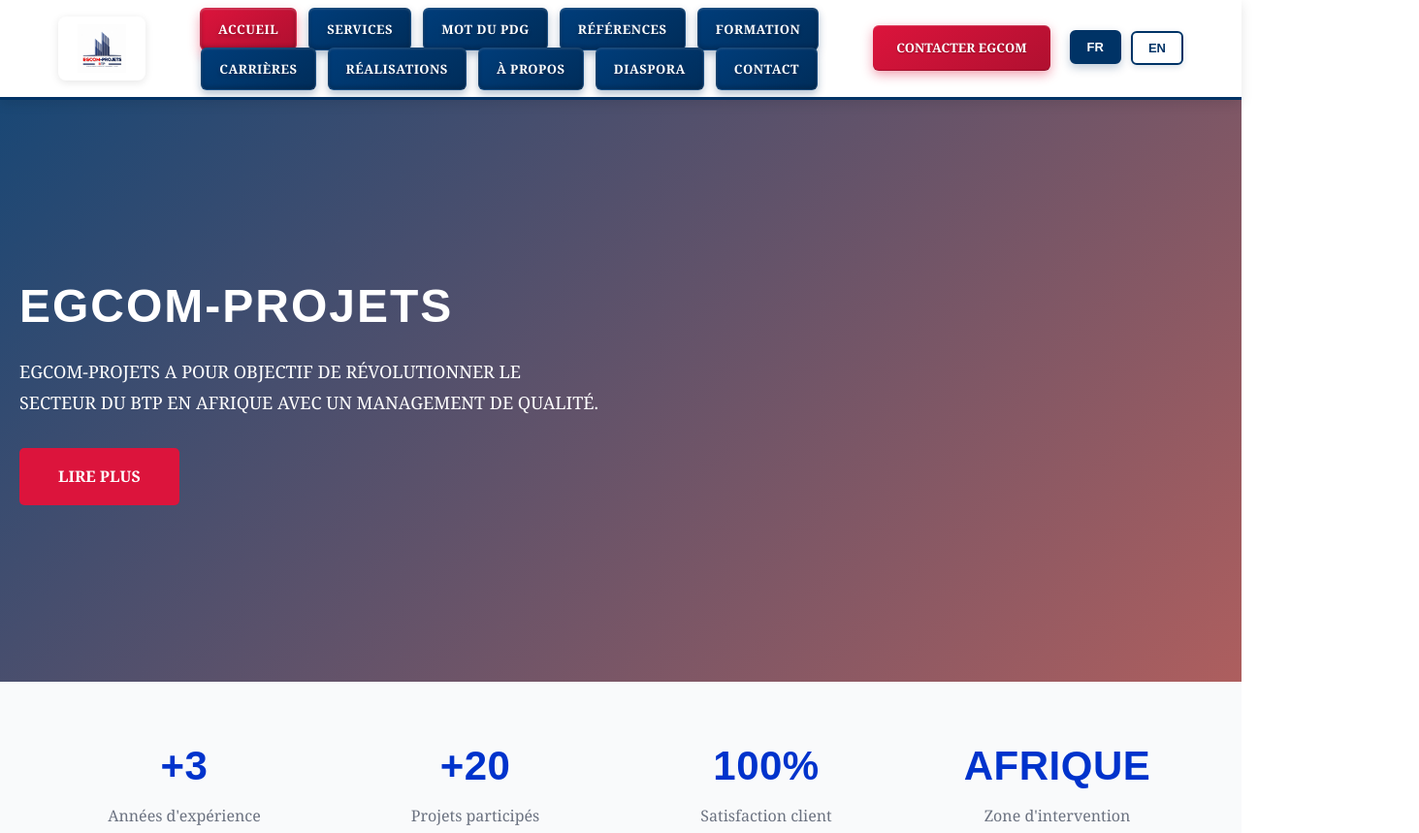
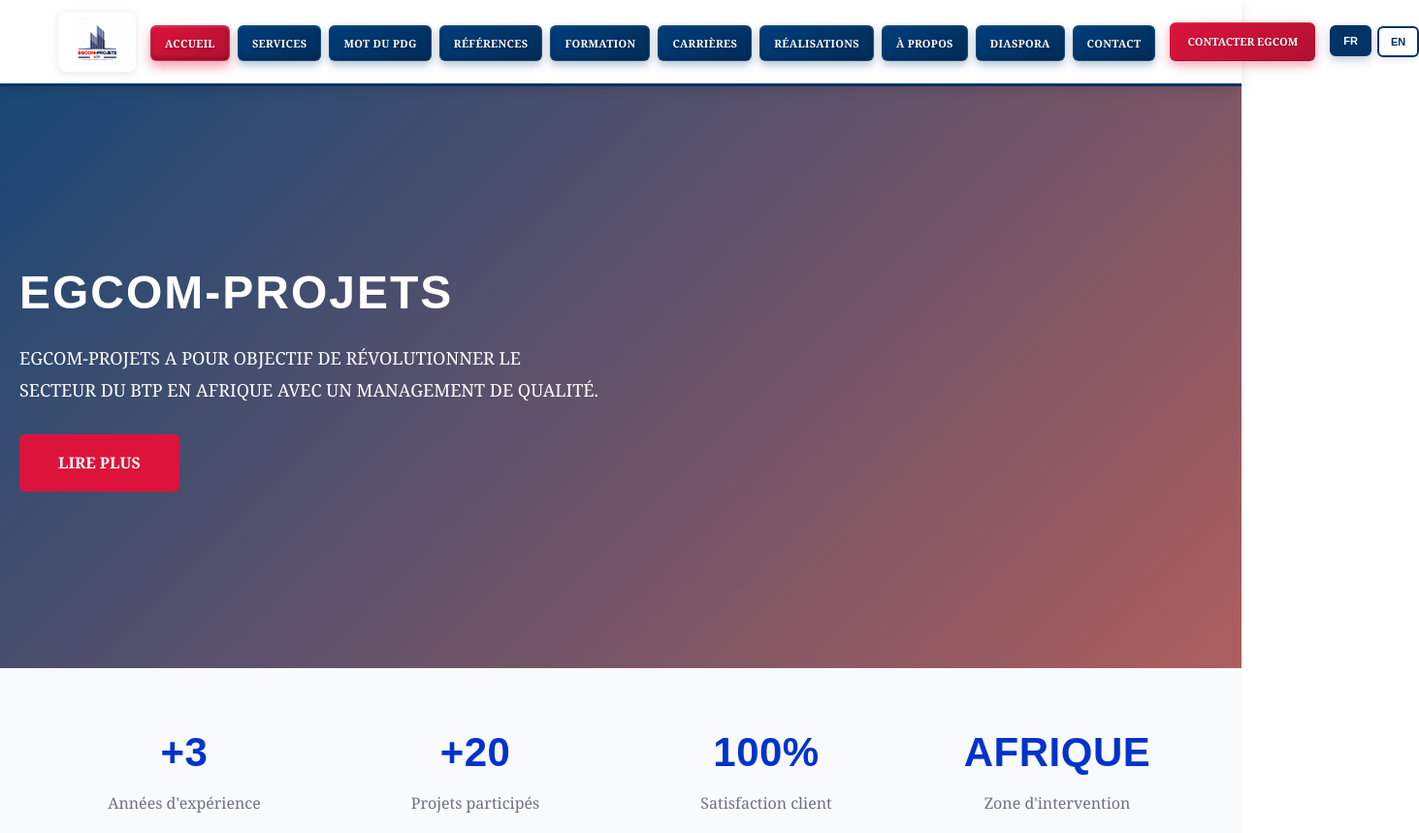
Before and after one commit to egcom-projets/egcom-site-web, a website: page index.html in a window 1280 px wide. Shown: the top 859 px of the page at 97% size, 1463 px wide, since content can reach past the window. Drawn offline with Linux system fonts and the light colour scheme.

Commit message:
Réorganisation navbar sur une seule ligne avec optimisation de l'espace

```diff
--- a/assets/css/styles.css
+++ b/assets/css/styles.css
@@ -90,22 +90,23 @@
 }
 
 .nav-wrapper {
-    display: grid;
-    grid-template-columns: auto 1fr auto auto;
-    gap: 20px;
+    display: flex;
+    justify-content: space-between;
     align-items: center;
-    padding: 15px 0;
+    padding: 12px 0;
     position: relative;
+    gap: 15px;
 }
 
 .logo {
     background: white;
-    padding: 8px 20px;
+    padding: 6px 15px;
     transition: all 0.3s ease;
     display: flex;
     align-items: center;
     border-radius: 8px;
     box-shadow: 0 2px 8px rgba(0, 0, 0, 0.1);
+    flex-shrink: 0;
 }
 
 .logo a {
@@ -114,10 +115,9 @@
 }
 
 .logo img {
-    height: 55px;
+    height: 45px;
     width: auto;
     display: block;
-    max-width: 100%;
 }
 
 .logo:hover {
@@ -133,18 +133,19 @@
 .nav-menu {
     display: flex;
     list-style: none;
-    gap: 12px;
-    flex-wrap: wrap;
+    gap: 8px;
+    flex-wrap: nowrap;
+    flex-grow: 1;
     justify-content: center;
 }
 
 .nav-link {
     color: white;
     font-weight: 700;
-    font-size: 13px;
-    letter-spacing: 0.5px;
+    font-size: 11px;
+    letter-spacing: 0.3px;
     transition: all 0.3s;
-    padding: 12px 18px;
+    padding: 10px 14px;
     white-space: nowrap;
     border-radius: 6px;
     position: relative;
@@ -168,10 +169,10 @@
 .btn-primary {
     background: linear-gradient(145deg, #DC143C 0%, #B01030 100%);
     color: white;
-    padding: 12px 24px;
+    padding: 10px 18px;
     border-radius: 6px;
     font-weight: 700;
-    font-size: 13px;
+    font-size: 11px;
     border: none;
     cursor: pointer;
     transition: all 0.3s;
@@ -183,6 +184,7 @@
     position: relative;
     overflow: hidden;
     white-space: nowrap;
+    flex-shrink: 0;
 }
 
 .btn-primary::before {
@@ -245,21 +247,23 @@
 /* Language Switcher */
 .language-switcher {
     display: flex;
-    gap: 10px;
+    gap: 6px;
     align-items: center;
+    flex-shrink: 0;
 }
 
 .lang-btn {
     background: white;
     color: #003366;
     border: 2px solid #003366;
-    padding: 8px 16px;
+    padding: 8px 12px;
     border-radius: 6px;
     font-weight: 700;
-    font-size: 13px;
+    font-size: 11px;
     cursor: pointer;
     transition: all 0.3s;
     box-shadow: 0 2px 6px rgba(0, 51, 102, 0.15);
+    flex-shrink: 0;
 }
 
 .lang-btn:hover,
```
